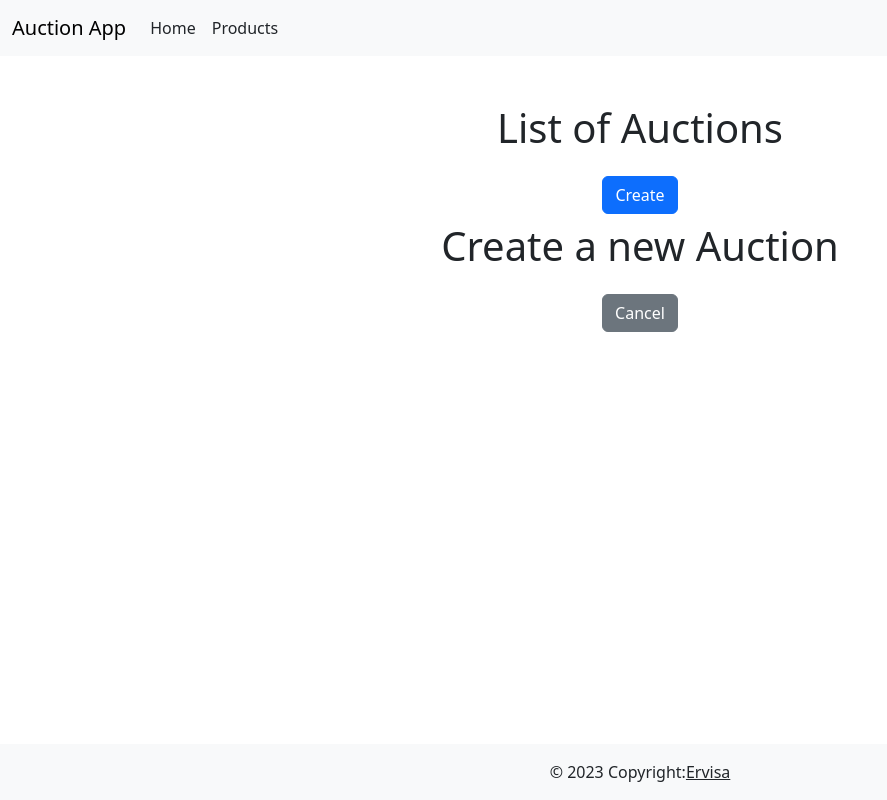
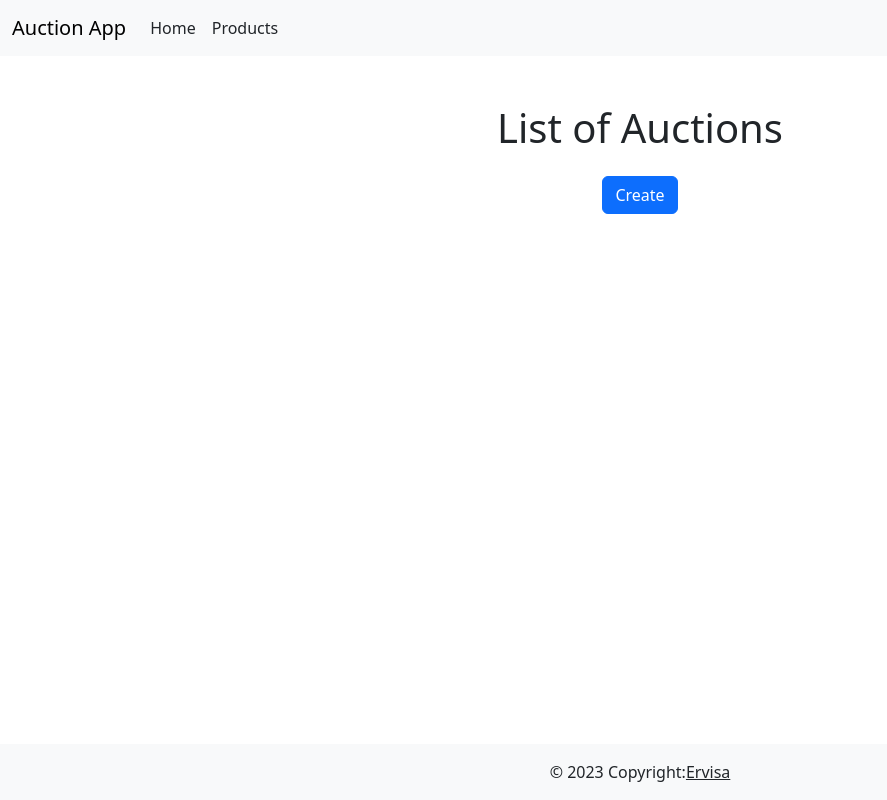
Before and after one commit to cakajervisa/Auction, a React (Vite) app: page /products in a window 1280 px wide. Shown: the whole page, without its empty margins (0-887 px from the left). Built offline with nearby package versions, Linux system fonts and the light colour scheme.

Commit message:
showList/showForm navigation

```diff
--- a/src/components/products.jsx
+++ b/src/components/products.jsx
@@ -1,12 +1,20 @@
 import React, { useState } from 'react';
 
 const Products = () => {
-  // const[content,setContent] =useState(<ProductList/>);
+
+  const [content,setContent] =useState(<ProductList showForm={showForm}/>);
+
+  function showList () {
+    setContent(<ProductList  showForm={showForm}/>);
+  }
+   function showForm () {
+    setContent(<ProductForm showList={showList}/>);
+  }
+
   return (
     <div className='container my-5 text-center '>
       <>
-        <ProductList />
-        <ProductForm />
+        {content}
       </>
     </div>
   );
@@ -14,21 +22,20 @@ const Products = () => {
 
 export default Products;
 
-function ProductList() {
-
+function ProductList(props) {
   return (
     <React.Fragment>
       <h1 className='text-center mb-3'>List of Auctions</h1>
-      <button type="button" className='btn btn-primary m-2'>Create</button>
+      <button onClick={()=>props.showForm()} type="button" className='btn btn-primary m-2'>Create</button>
     </React.Fragment>
   );
 }
 
-function ProductForm() {
+function ProductForm(props) {
   return (
     <React.Fragment>
       <h1 className='text-center mb-3'>Create a new Auction</h1>
-      <button type="button" className='btn btn-secondary m-2'>Cancel</button>
+      <button onClick={()=>props.showList()} type="button" className='btn btn-secondary m-2'>Cancel</button>
     </React.Fragment>
   );
 }
```
